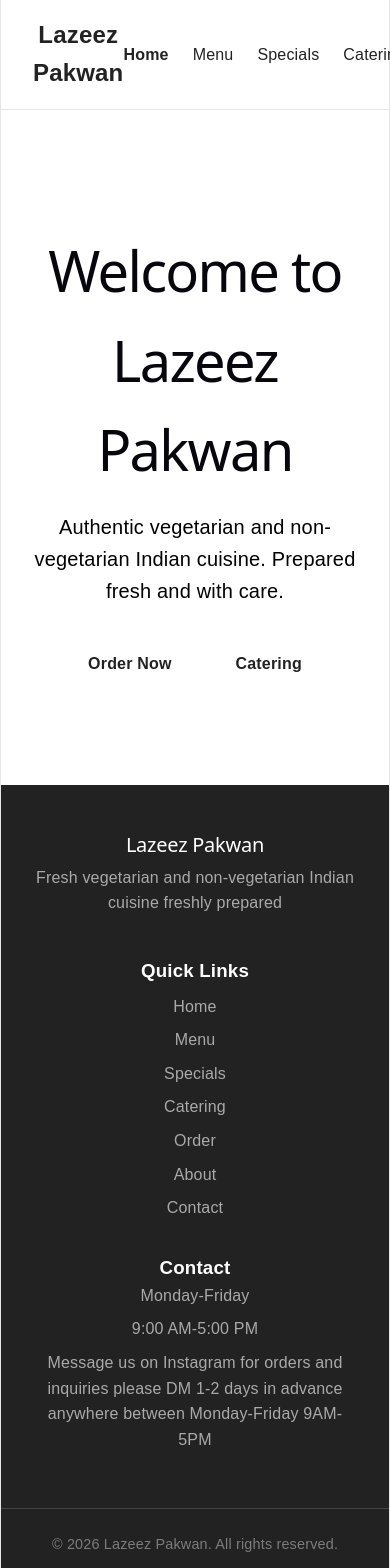
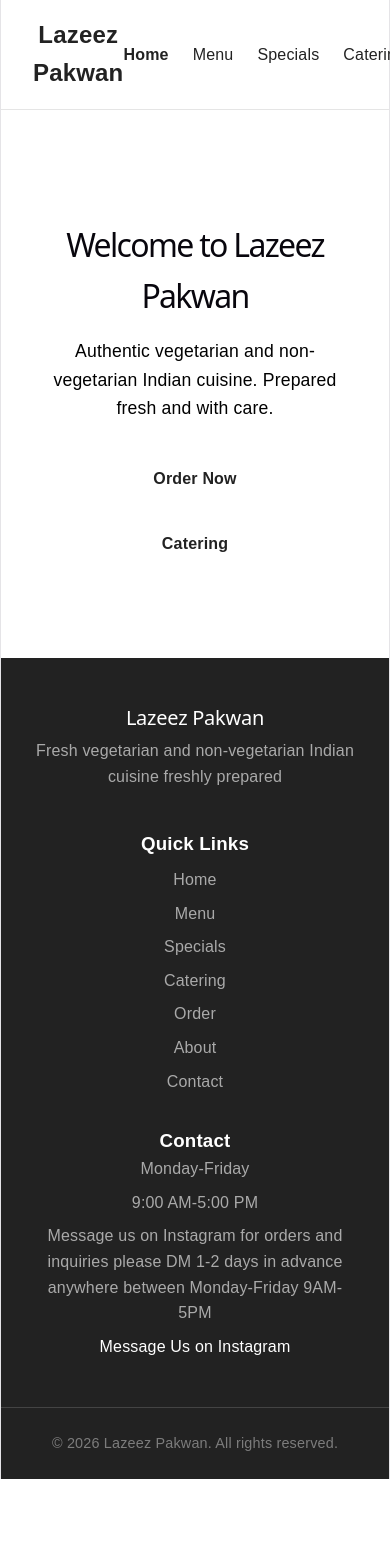
Before and after one commit to Agent610/Lazeez_Pakwan-Website, a React (Vite) app in the folder lazeez-pakwan/: page / in a window 390 px wide. Shown: the top 1568 px of the page. After the commit the page ends 1479 px from the top, so only its background shows below. Built offline with nearby package versions, Linux system fonts and the light colour scheme.

Commit message:
Worked on Home.jsx and footer.jsx

```diff
--- a/lazeez-pakwan/src/components/Footer.jsx
+++ b/lazeez-pakwan/src/components/Footer.jsx
@@ -1,3 +1,4 @@
+import { Link } from "react-router-dom";
 import "./Footer.css";
 
 function Footer() {
@@ -15,13 +16,13 @@
         <div className="footer-links">
           <h3>Quick Links </h3>
 
-          <a href="/">Home</a>
-          <a href="/menu">Menu</a>
-          <a href="/specials">Specials</a>
-          <a href="/catering">Catering</a>
-          <a href="/order">Order</a>
-          <a href="/about">About</a>
-          <a href="/contact">Contact</a>
+          <Link to="/">Home</Link>
+          <Link to="/menu">Menu</Link>
+          <Link to="/specials">Specials</Link>
+          <Link to="/catering">Catering</Link>
+          <Link to="/order">Order</Link>
+          <Link to="/about">About</Link>
+          <Link to="/contact">Contact</Link>
         </div>
 
         <div className="footer-contact">
@@ -34,6 +35,14 @@
             in advance anywhere between Monday-Friday 9AM-5PM
           </p>
           {/* Include Instagram link and button for it */}
+          <a
+            href="#"
+            target="_blank"
+            rel="noopener noreferrer"
+            className="instagram-button"
+          >
+            Message Us on Instagram
+          </a>
         </div>
       </div>
 
--- a/lazeez-pakwan/src/pages/Home.css
+++ b/lazeez-pakwan/src/pages/Home.css
@@ -1,3 +1,4 @@
+/*Desktop View */
 .home-hero {
   min-height: 80vh;
   /* background-image: linear-gradient(
@@ -16,6 +17,7 @@
 .home-hero-content {
   max-width: 800px;
   padding: 2rem;
+  text-align: center;
 }
 
 .home-hero-content h1 {
@@ -46,3 +48,40 @@
 .home-hero-buttons a:hover {
   opacity: 0.85;
 }
+
+/*Tablet View*/
+@media (max-width: 768px) {
+  .home-hero {
+    min-height: 70vh;
+    padding: 3rem 1.25rem;
+  }
+
+  .home-hero-content h1 {
+    font-size: 2.5rem;
+  }
+
+  .home-hero-content p {
+    font-size: 1.1rem;
+  }
+
+  .home-hero-buttons {
+    flex-direction: column;
+    width: 100%;
+  }
+
+  .home-hero-buttons a {
+    width: 100%;
+    text-align: center;
+  }
+}
+
+/*Mobile View */
+@media (max-width: 480px) {
+  .home-hero {
+    min-height: 65vh;
+  }
+
+  .home-hero-content h1 {
+    font-size: 2rem;
+  }
+}
--- a/lazeez-pakwan/src/pages/Home.jsx
+++ b/lazeez-pakwan/src/pages/Home.jsx
@@ -1,4 +1,6 @@
+import { Link } from "react-router-dom";
 import "./Home.css";
+// import backgroundImage from "../assets/"
 
 function Home() {
   return (
@@ -12,8 +14,8 @@
           </p>
 
           <div className="home-hero-buttons">
-            <a href="/order">Order Now</a>
-            <a href="/catering">Catering</a>
+            <Link to="/order">Order Now</Link>
+            <Link to="/catering">Catering</Link>
           </div>
         </div>
       </section>
@@ -22,3 +24,10 @@
 }
 
 export default Home;
+
+{
+  /* <section
+className="home-hero"
+style={{backgroundImage: `url(${backgroundImage})`}}
+/> */
+}
```
